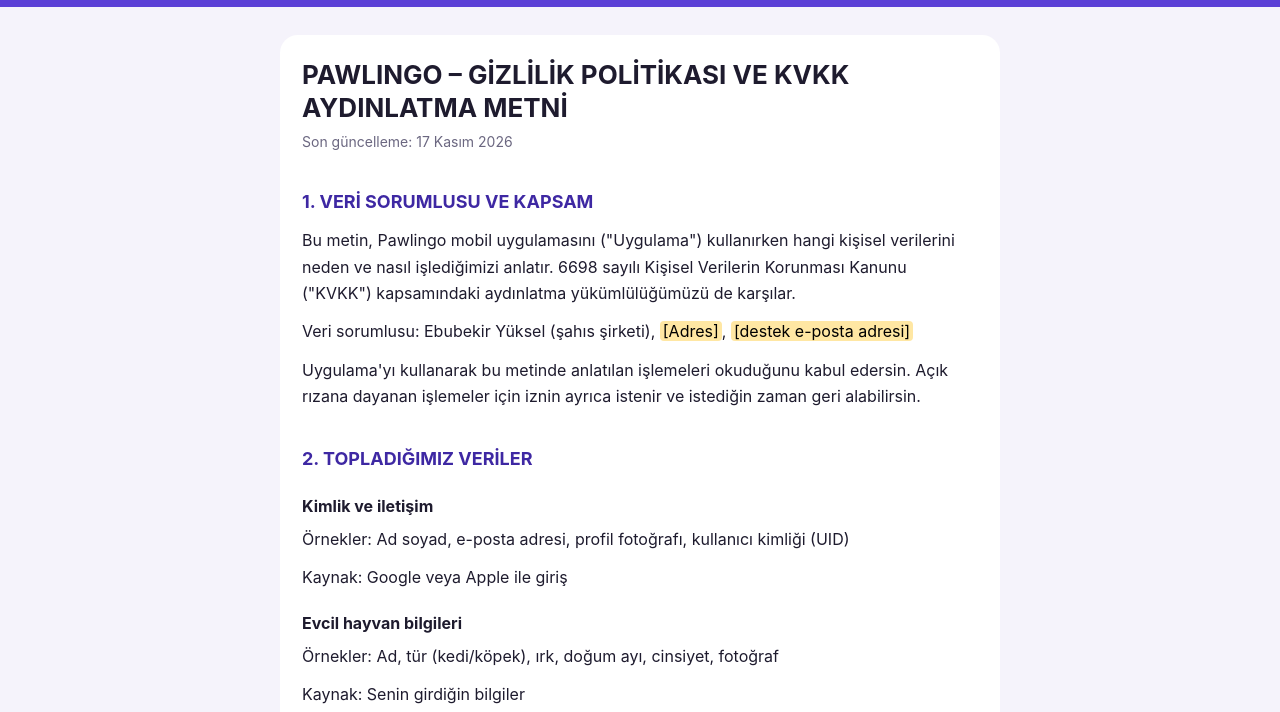
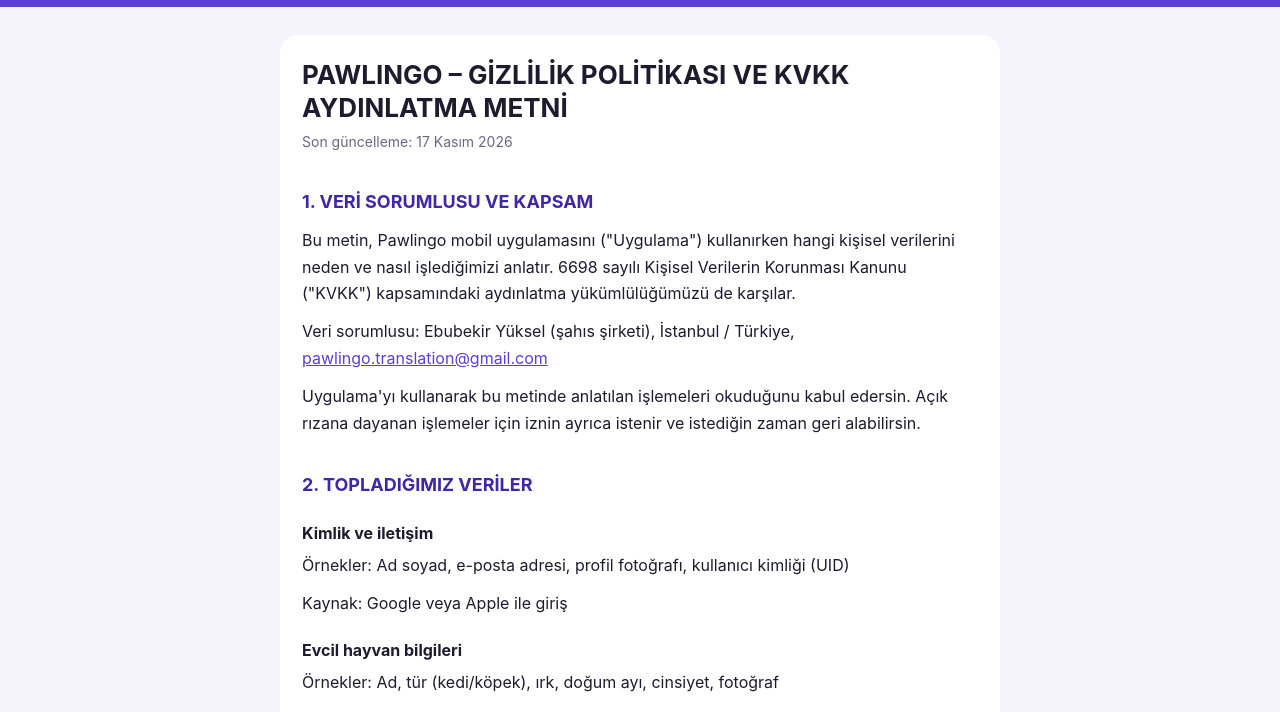
Before and after one commit to pawlingotranslation-hue/pawlingo, a plain HTML site: page gizlilik-politikasi.html in a window 1280 px wide. Shown: the part 78-790 px from the top of the page. Drawn offline with Linux system fonts and the light colour scheme.

Commit message:
Add files via upload

```diff
--- a/gizlilik-politikasi.html
+++ b/gizlilik-politikasi.html
@@ -11,7 +11,7 @@ footer{max-width:760px;margin:0 auto;padding:0 20px 40px;color:#6B6780;font-size
 <p class="date">Son güncelleme: 17 Kasım 2026</p>
 <h2>1. VERİ SORUMLUSU VE KAPSAM</h2>
 <p>Bu metin, Pawlingo mobil uygulamasını (&quot;Uygulama&quot;) kullanırken hangi kişisel verilerini neden ve nasıl işlediğimizi anlatır. 6698 sayılı Kişisel Verilerin Korunması Kanunu (&quot;KVKK&quot;) kapsamındaki aydınlatma yükümlülüğümüzü de karşılar.</p>
-<p>Veri sorumlusu: Ebubekir Yüksel (şahıs şirketi), <mark>[Adres]</mark>, <mark>[destek e-posta adresi]</mark></p>
+<p>Veri sorumlusu: Ebubekir Yüksel (şahıs şirketi), İstanbul / Türkiye, <a href="mailto:pawlingo.translation@gmail.com">pawlingo.translation@gmail.com</a></p>
 <p>Uygulama&#x27;yı kullanarak bu metinde anlatılan işlemeleri okuduğunu kabul edersin. Açık rızana dayanan işlemeler için iznin ayrıca istenir ve istediğin zaman geri alabilirsin.</p>
 <h2>2. TOPLADIĞIMIZ VERİLER</h2>
 <h3>Kimlik ve iletişim</h3>
@@ -134,10 +134,10 @@ footer{max-width:760px;margin:0 auto;padding:0 20px 40px;color:#6B6780;font-size
 <li>Verdiğin açık rızayı istediğin zaman geri alma</li>
 </ul>
 <h3>Nasıl kullanırsın?</h3>
-<p>Hesabını ve verilerini Uygulama&#x27;da Profil → Hesabı sil bölümünden kendin silebilirsin. Diğer talepler için <mark>[destek e-posta adresi]</mark> adresine, hesabına kayıtlı e-posta adresinden yazabilirsin. Talebini en geç 30 gün içinde ücretsiz olarak sonuçlandırırız. Sonuca itiraz etmek istersen Kişisel Verileri Koruma Kurulu&#x27;na başvurabilirsin.</p>
+<p>Hesabını ve verilerini Uygulama&#x27;da Profil → Hesabı sil bölümünden kendin silebilirsin. Diğer talepler için <a href="mailto:pawlingo.translation@gmail.com">pawlingo.translation@gmail.com</a> adresine, hesabına kayıtlı e-posta adresinden yazabilirsin. Talebini en geç 30 gün içinde ücretsiz olarak sonuçlandırırız. Sonuca itiraz etmek istersen Kişisel Verileri Koruma Kurulu&#x27;na başvurabilirsin.</p>
 <h3>Değişiklikler</h3>
 <p>Bu metni zaman zaman güncelleyebiliriz. Önemli değişiklikleri Uygulama içinde bildiririz; güncel tarih en üstte yer alır.</p>
 <h3>İletişim</h3>
-<p>Ebubekir Yüksel (şahıs şirketi), <mark>[Adres]</mark>, <mark>[destek e-posta adresi]</mark></p></div></main>
+<p>Ebubekir Yüksel (şahıs şirketi), İstanbul / Türkiye, <a href="mailto:pawlingo.translation@gmail.com">pawlingo.translation@gmail.com</a></p></div></main>
 <footer><a href="./gizlilik-politikasi.html">Gizlilik Politikası</a><a href="./kullanim-kosullari.html">Kullanım Koşulları</a><a href="./hesap-silme.html">Hesap silme</a></footer>
 </body></html>
```
Also changed, not shown: hesap-silme.html (+1 -1 lines), index.html (+1 -1 lines), kullanim-kosullari.html (+2 -2 lines).
